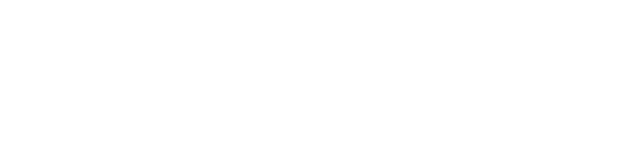
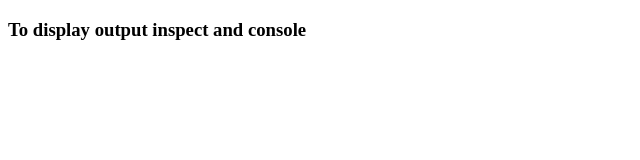
Before and after one commit to SAISUNDERJADI/ES6_js, a plain HTML site: page index.html in a window 1280 px wide. Shown: the whole page, without its empty margins (0-640 px from the left). Drawn offline with Linux system fonts and the light colour scheme.

Commit message:
Update and rename ES_6.html to index.html

```diff
--- a/ES_6.html
+++ b/index.html
@@ -8,6 +8,6 @@
     <script src="ES_6.js"></script>
 </head>
 <body>
-
+    <h3>To display output inspect and console</h3>
 </body>
 </html>
```
